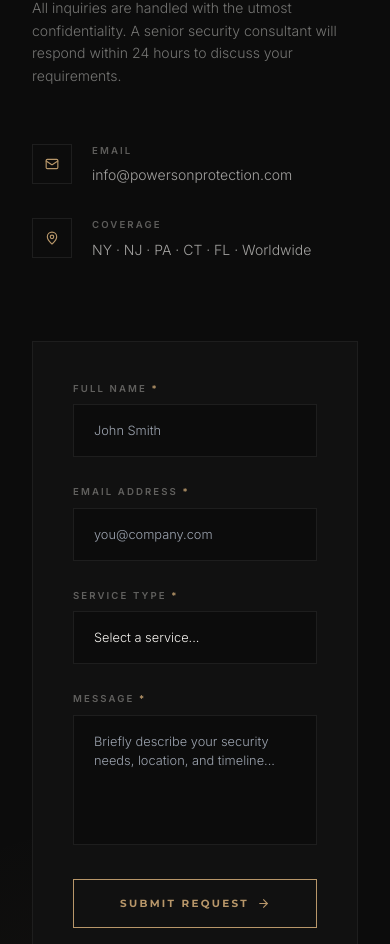
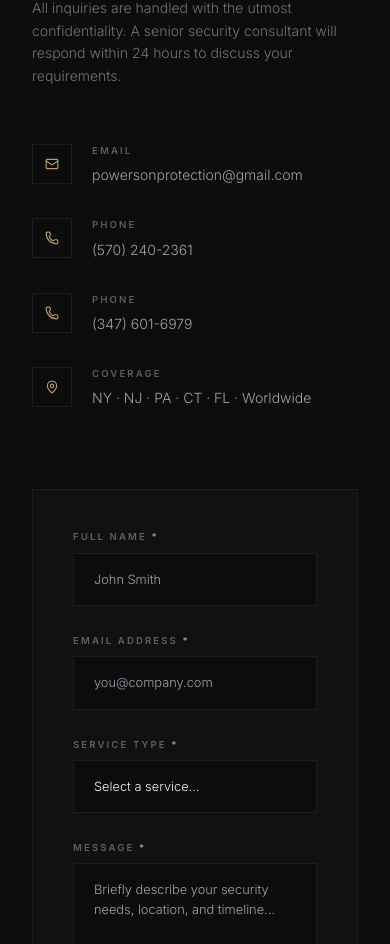
Before and after one commit to patlax17/POWERSONPROTECTION, a React (Vite) app: page / in a window 390 px wide. Shown: the part 5854-6798 px from the top of the page. Built offline with nearby package versions, Linux system fonts and the light colour scheme.

Commit message:
fix: update contact info with real email and phone numbers
- Email: powersonprotection@gmail.com
- Phone 1: (570) 240-2361
- Phone 2: (347) 601-6979
- Both numbers are clickable tel: links for mobile users
- Updated form error fallback to reference real contact details

```diff
--- a/src/App.jsx
+++ b/src/App.jsx
@@ -1,7 +1,7 @@
 import { useState, useEffect, useRef } from 'react'
 import {
   Shield, Car, Users, Globe,
-  Instagram, Mail, MapPin,
+  Instagram, Mail, MapPin, Phone,
   Lock, Eye, ArrowRight, CheckCircle, ChevronDown, Menu, X, Star
 } from 'lucide-react'
 
@@ -567,10 +567,12 @@ function Contact() {
 
           <div className="space-y-8">
             {[
-              { icon: Mail, label: 'Email', value: 'info@powersonprotection.com', href: 'mailto:info@powersonprotection.com' },
-              { icon: MapPin, label: 'Coverage', value: 'NY · NJ · PA · CT · FL · Worldwide', href: null },
-            ].map(({ icon: Icon, label, value, href }) => (
-              <div key={label} className="flex items-start gap-5">
+              { icon: Mail,  label: 'Email',   value: 'powersonprotection@gmail.com', href: 'mailto:powersonprotection@gmail.com' },
+              { icon: Phone, label: 'Phone',   value: '(570) 240-2361',               href: 'tel:+15702402361' },
+              { icon: Phone, label: 'Phone',   value: '(347) 601-6979',               href: 'tel:+13476016979' },
+              { icon: MapPin,label: 'Coverage',value: 'NY · NJ · PA · CT · FL · Worldwide', href: null },
+            ].map(({ icon: Icon, label, value, href }, idx) => (
+              <div key={idx} className="flex items-start gap-5">
                 <div
                   className="w-10 h-10 flex items-center justify-center flex-shrink-0"
                   style={{ border: '1px solid #1e1e1e' }}
@@ -669,7 +671,7 @@ function Contact() {
 
               {status === 'error' && (
                 <p style={{ color: '#b8976a', fontSize: '0.75rem' }}>
-                  Something went wrong. Please email us directly.
+                  Something went wrong. Please email us at powersonprotection@gmail.com or call (570) 240-2361.
                 </p>
               )}
 
```
